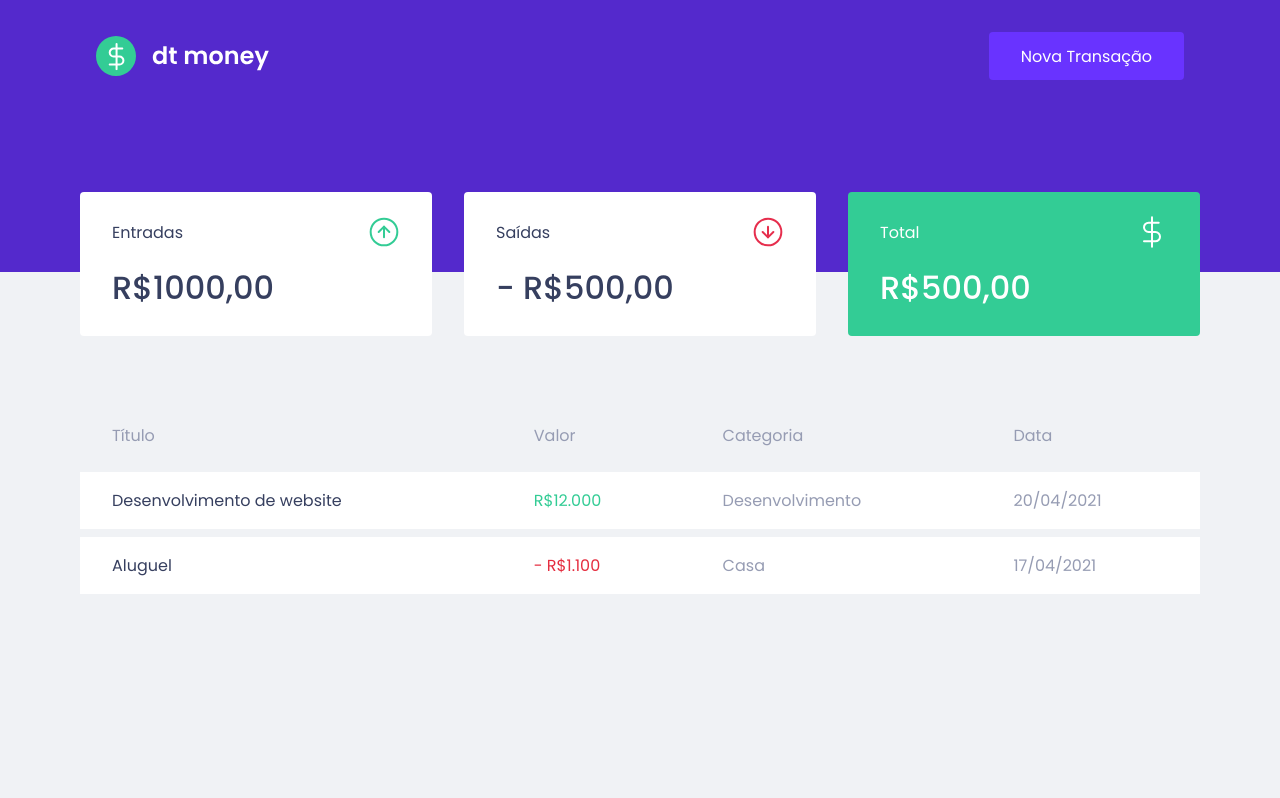
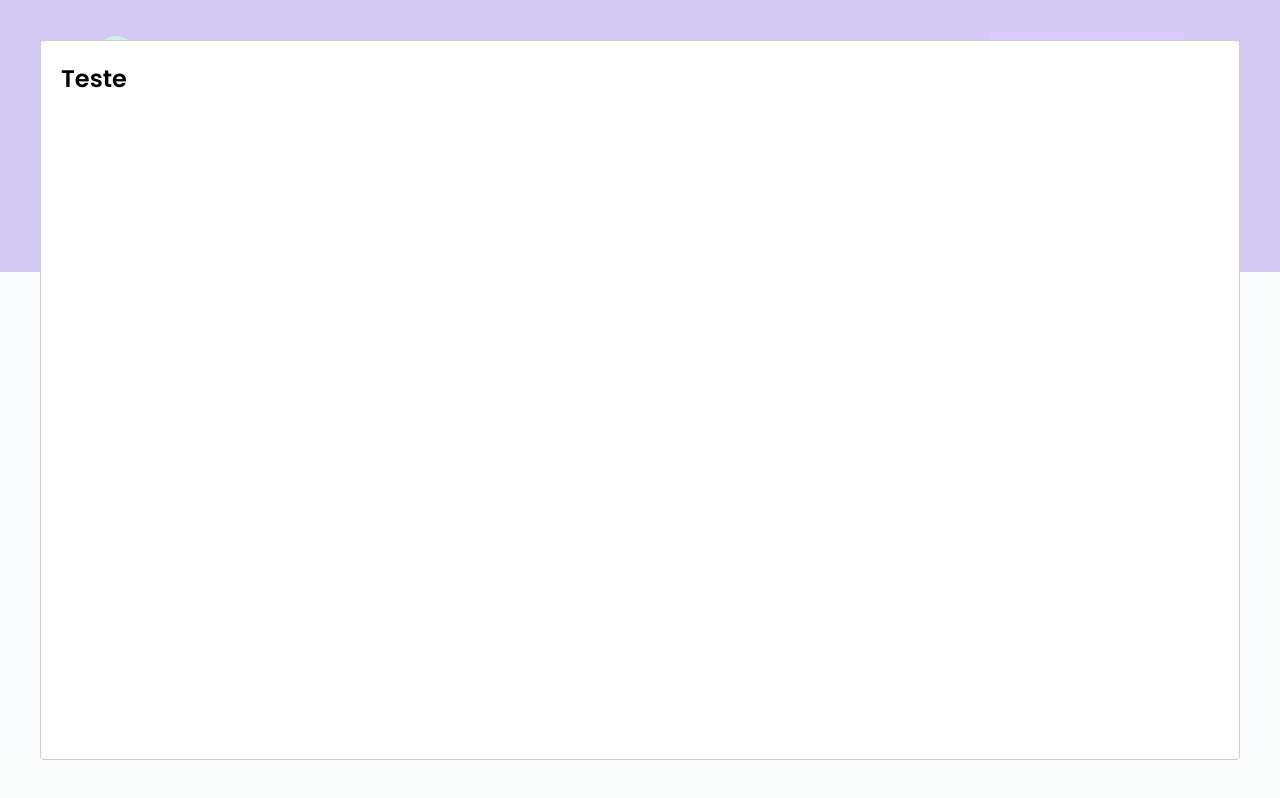
Before and after one commit to dev-viniciuss/dtmoney, a React (Create React App) app: page / in a window 1280 px wide. Both pictures are taken after a click on the button "Nova Transação". Built offline with nearby package versions, Linux system fonts and the light colour scheme; no server answers; what miragejs would draw is missing.

Commit message:
feat: configurando o modal de transactions

```diff
--- a/src/App.tsx
+++ b/src/App.tsx
@@ -1,14 +1,35 @@
+import { useState } from 'react'
+
+import Modal from 'react-modal'
+
 import { Header } from './components/Header'
-
 import { Dashboard } from './pages/Dashboard'
 
 import { GlobalStyle } from './styles/global'
 
+Modal.setAppElement('#root')
+
 export function App() {
+  const [isNewTransactionModalOpen, setIsNewTransactionModalOpen] = useState(false)
+
+  function handleOpenNewTransactionModal() {
+    setIsNewTransactionModalOpen(true)
+  }
+
+  function handleCloseNewTransactionModal() {
+    setIsNewTransactionModalOpen(false)
+  }
+
   return (
     <>
-      <Header />
+      <Header onNewTransactionModal={handleOpenNewTransactionModal} />
       <Dashboard />
+      <Modal
+        isOpen={isNewTransactionModalOpen}
+        onRequestClose={handleCloseNewTransactionModal}
+      >
+        <h2>Teste</h2>
+      </Modal>
       <GlobalStyle />
     </>
   )
--- a/src/components/Header/index.tsx
+++ b/src/components/Header/index.tsx
@@ -2,12 +2,16 @@ import logoImg from '../../assets/logo.svg'
 
 import * as Styles from './styles'
 
-export function Header() {
+interface HeaderProps {
+  onNewTransactionModal: () => void;
+}
+
+export function Header({ onNewTransactionModal }: HeaderProps) {
   return(
     <Styles.Container>
       <Styles.Content>
         <img src={logoImg} alt="dt money" />
-        <button>Nova Transação</button>
+        <button onClick={onNewTransactionModal}>Nova Transação</button>
       </Styles.Content>
     </Styles.Container>
   )
```
